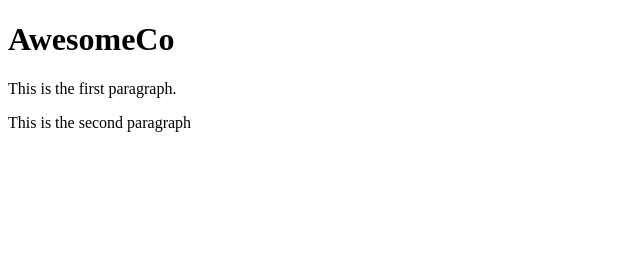
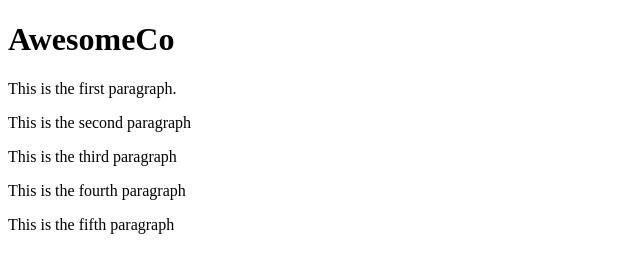
Before and after one commit to sbrostrom/awesomeco_website_sp16, a plain HTML site: page index.html in a window 1280 px wide. Shown: the whole page, without its empty margins (0-640 px from the left). Drawn offline with Linux system fonts and the light colour scheme.

Commit message:
Add 3 paragraphs to home page

```diff
--- a/index.html
+++ b/index.html
@@ -8,5 +8,8 @@
         <h1>AwesomeCo</h1>
         <p>This is the first paragraph.</p>
         <p>This is the second paragraph</p>
+        <p>This is the third paragraph</p>
+        <p>This is the fourth paragraph</p>
+        <p>This is the fifth paragraph</p>
     </body>
 </html>
```
